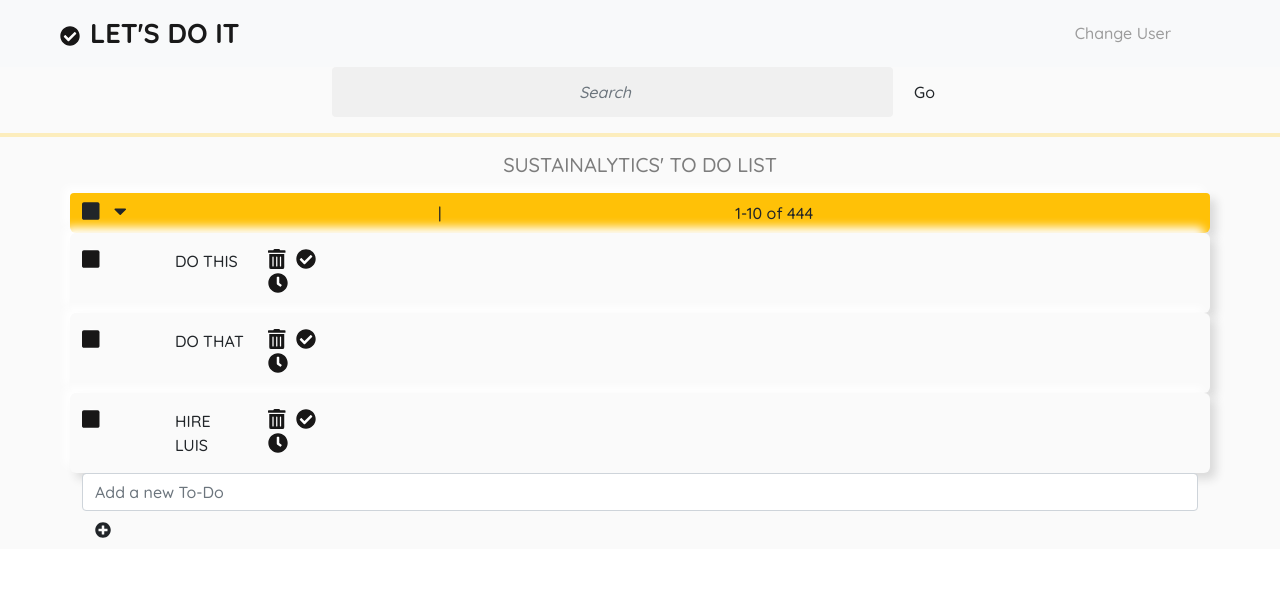
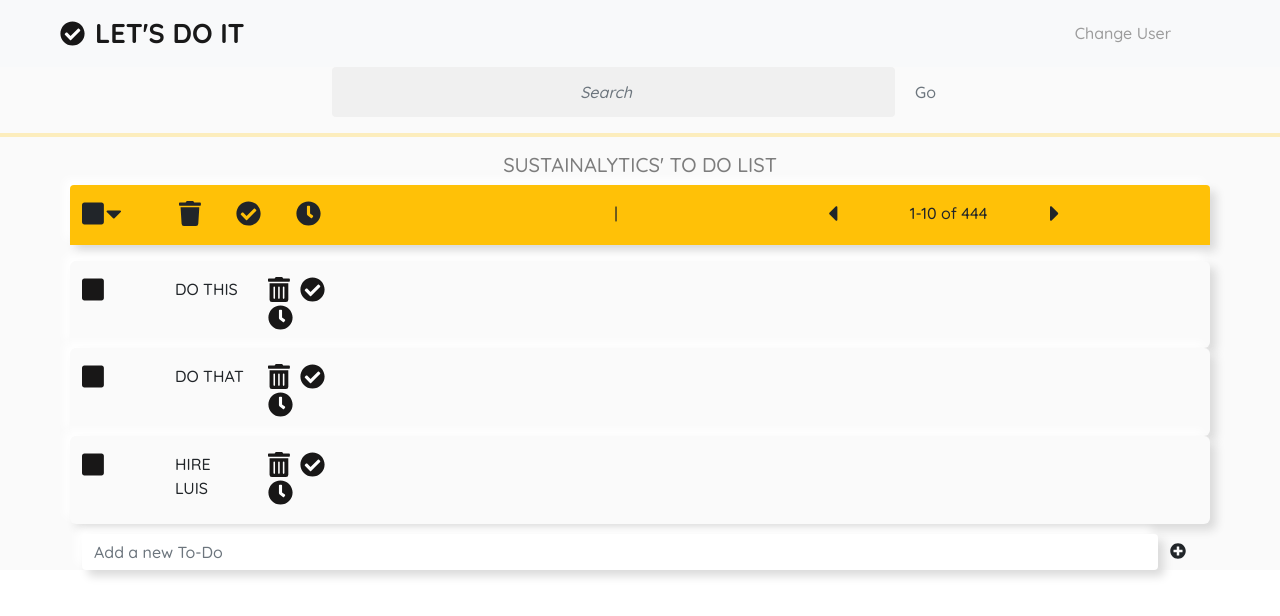
Before and after one commit to mkezfarias/todo-list-vanhack, a React (Create React App) app: page / in a window 1280 px wide. Shown: the top 616 px of the page. Built offline with nearby package versions, Linux system fonts and the light colour scheme.

Commit message:
Add todo's control bar with tools and style

```diff
--- a/src/App.scss
+++ b/src/App.scss
@@ -82,7 +82,7 @@
 }
 
 .icon-big {
-  font-size: 20px !important;
+  font-size: 25px !important;
   margin-right: 10px;
 }
 
@@ -132,19 +132,16 @@
   padding: 10px;
 }
 
-.top-row{
-  border-radius: 6px;
-  background: #fafafa;
+.box-shadow{
   -moz-box-shadow:  6px 6px 10px #dadada,
                    -6px -6px 10px #ffffff;
   -webkit-box-shadow: 6px 6px 10px #dadada,
                -6px -6px 10px #ffffff;
   box-shadow:  6px 6px 10px #dadada,
                -6px -6px 10px #ffffff;
-  margin-top: 10px;
 }
 
-input:focus, input.form-control:focus {
+input:focus, input.form-control:focus, button:focus, button.form-control:focus {
   outline:none !important;
   outline-width: 0 !important;
   -moz-box-shadow: none;
--- a/src/components/Search.jsx
+++ b/src/components/Search.jsx
@@ -23,7 +23,11 @@
             placeholder="Search"
             aria-label="Search"
           />
-          <Button variant="boutline-secondary" type="submit">
+          <Button
+            variant="outline-secondary"
+            className="border-0 "
+            type="submit"
+          >
             Go
           </Button>
         </Form>
--- a/src/components/Title.jsx
+++ b/src/components/Title.jsx
@@ -8,18 +8,97 @@
   ListGroup,
   Form,
 } from "react-bootstrap";
-import { faCheckCircle } from "@fortawesome/free-solid-svg-icons";
+import {
+  faSquare,
+  faCaretDown,
+  faTrash,
+  faCheckCircle,
+  faClock,
+  faCaretLeft,
+  faCaretRight,
+} from "@fortawesome/free-solid-svg-icons";
 import { FontAwesomeIcon } from "@fortawesome/react-fontawesome";
 import "./../App.scss";
 
 const Title = (props) => {
   return (
     <>
-      <header class="text-center my-3">
-        <h1 class="fs-5 text-black-50">
+      <header className="text-center my-3">
+        <h1 className="fs-5 text-black-50">
           {props.name}
           {props.name[props.name.length - 1] === "S" ? "'" : "'S"} TO DO LIST
         </h1>
+        <Container>
+          <Row className="bg-warning rounded-top box-shadow py-2">
+            <Col xl={1} role="checkbox" className=" select-all pt-2">
+              <Row>
+                <Col xl={1}>
+                  <FontAwesomeIcon
+                    role="checkbox"
+                    icon={faSquare}
+                    aria-label="Select Multiple"
+                    className="icon-big"
+                  />
+                </Col>
+                <Col xl={1}>
+                  <FontAwesomeIcon
+                    icon={faCaretDown}
+                    aria-label="Select Multiple"
+                    className="icon-big"
+                  />
+                </Col>
+              </Row>
+            </Col>
+            <Col xl={3} className=" multiple-actions row py-2">
+              <Row>
+                <Col xl={3}>
+                  <FontAwesomeIcon
+                    icon={faTrash}
+                    aria-label="Delete Selected"
+                    className="icon-big"
+                  />
+                </Col>
+                <Col xl={3}>
+                  <FontAwesomeIcon
+                    icon={faCheckCircle}
+                    aria-label="Complete Selected"
+                    className="icon-big"
+                  />
+                </Col>
+                <Col xl={3}>
+                  <FontAwesomeIcon
+                    icon={faClock}
+                    aria-label="Snooze Selected"
+                    className="icon-big"
+                  />
+                </Col>
+              </Row>
+            </Col>
+            <Col xl={4} className=" py-2">
+              |
+            </Col>
+            <Col xl={4} className=" pagination-control py-2 text-right ">
+              <Row>
+                <Col xl={2}>
+                  <FontAwesomeIcon
+                    icon={faCaretLeft}
+                    aria-label="Previous Page"
+                    className="icon-big controls"
+                  />
+                </Col>
+                <Col xl={5}>1-10 of 444 </Col>
+
+                <Col xl={2}>
+                  <FontAwesomeIcon
+                    icon={faCaretRight}
+                    aria-label="Next Page"
+                    className="icon-big controls"
+                  />
+                </Col>
+              </Row>
+            </Col>
+          </Row>
+        </Container>
       </header>
     </>
   );
--- a/src/components/TodoForm.jsx
+++ b/src/components/TodoForm.jsx
@@ -1,13 +1,7 @@
 import React, { useState } from "react";
 import { Container, Col, Row, Button, Form } from "react-bootstrap";
 import Todo from "./Todo";
-import {
-  faPlusCircle,
-  faSquare,
-  faTrash,
-  faClock,
-  faCaretDown,
-} from "@fortawesome/free-solid-svg-icons";
+import { faPlusCircle } from "@fortawesome/free-solid-svg-icons";
 import { FontAwesomeIcon } from "@fortawesome/react-fontawesome";
 import "./../App.scss";
 
@@ -36,42 +30,7 @@
   return (
     <>
       <Container>
-        <div className="sidebar d-flex bg-warning row rounded-top top-row">
-          <div role="checkbox" className="select-all col-2 pt-2">
-            <FontAwesomeIcon
-              icon={faSquare}
-              className="icon-big select-all-checkbox"
-            />{" "}
-            <FontAwesomeIcon icon={faCaretDown} className="icon-big" />{" "}
-          </div>
-          <div className="multiple-actions col-2 row py-2">
-            <i
-              aria-label="Delete Selected"
-              className="fas fa-trash-alt col-4 py-1"
-            ></i>
-            <i
-              aria-label="Complete Selected"
-              className="fas fa-check-circle col-4 py-1"
-            ></i>
-            <i
-              aria-label="Snooze Selected"
-              className="fas fa-clock col-4 py-1"
-            ></i>
-          </div>
-          <span className="col-1 py-2">|</span>
-          <div className="pagination-control col-5 offset-2 row py-2">
-            <span className="col-3">1-10 of 444 </span>
-            <i
-              aria-label="Previous page"
-              className="fas fa-caret-left col-1 pt-1 controls"
-            ></i>
-            <i
-              aria-label="Next page"
-              className="fas fa-caret-right col-1 pt-1 controls"
-            ></i>
-          </div>
-        </div>
-        <Col classNameName="list-of-todos main-container">
+        <Col className="list-of-todos main-container">
           {todos.map((item, idx) => (
             <Todo
               todo={item.todo}
@@ -82,19 +41,19 @@
           ))}
         </Col>
         <Form
-          classNameName="d-flex flex-row align-items-center"
+          className="d-flex flex-row align-items-center"
           onSubmit={handleSubmit}
         >
           <Form.Control
             type="input"
             placeholder="Add a new To-Do"
             name="todo"
-            classNameName="border-0 w-100 todo-item new-todo-inputnombreField"
+            className="border-0 w-100 todo-item new-todo-inputnombreField"
             onChange={handleOnchange}
           />
           <Button
             variant="btn-outline-light"
-            classNameName="btn-add-todo  btn border-0 mt-2 new-todo-button"
+            className="btn-add-todo  btn border-0 mt-2 new-todo-button"
             type="submit"
           >
             {" "}
```
